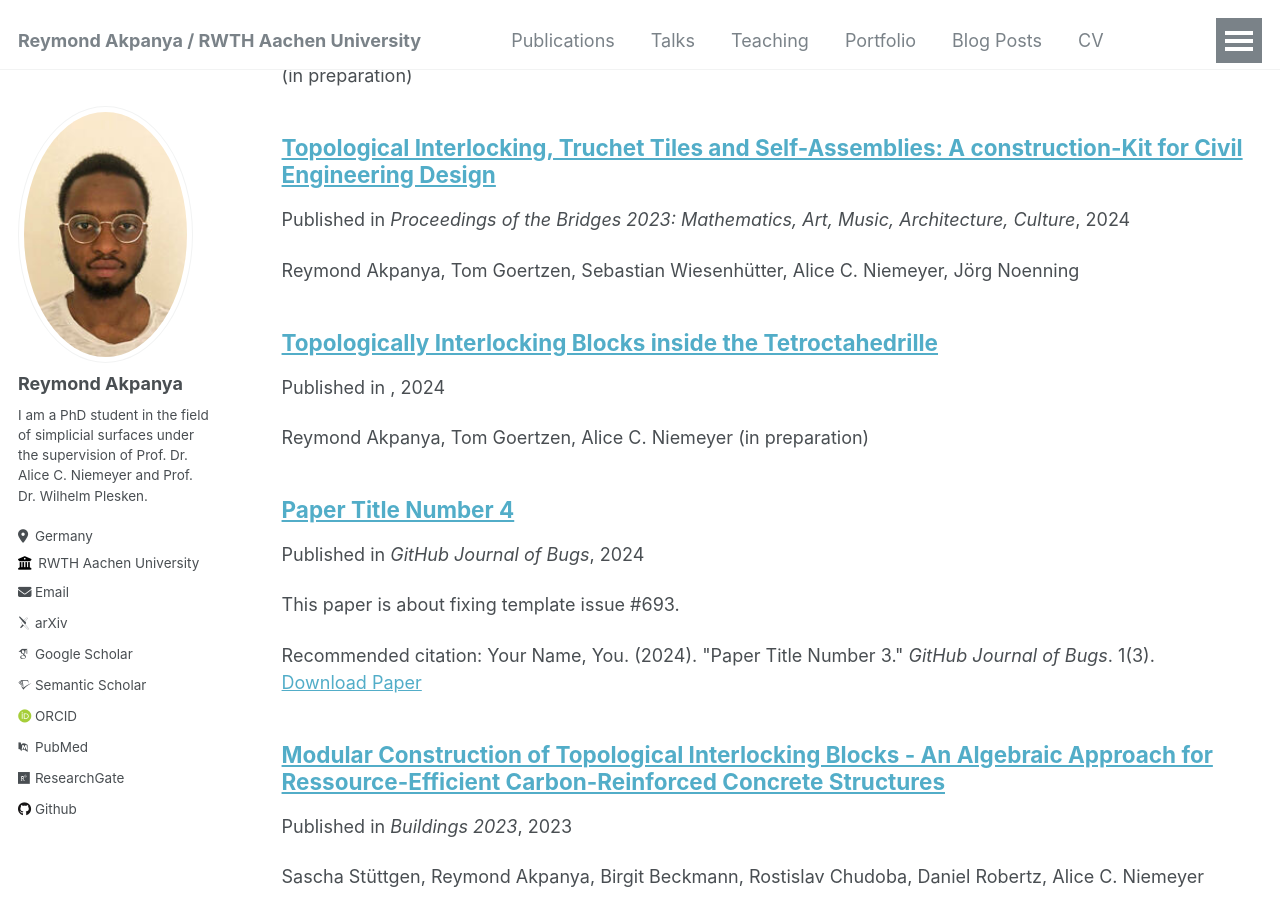
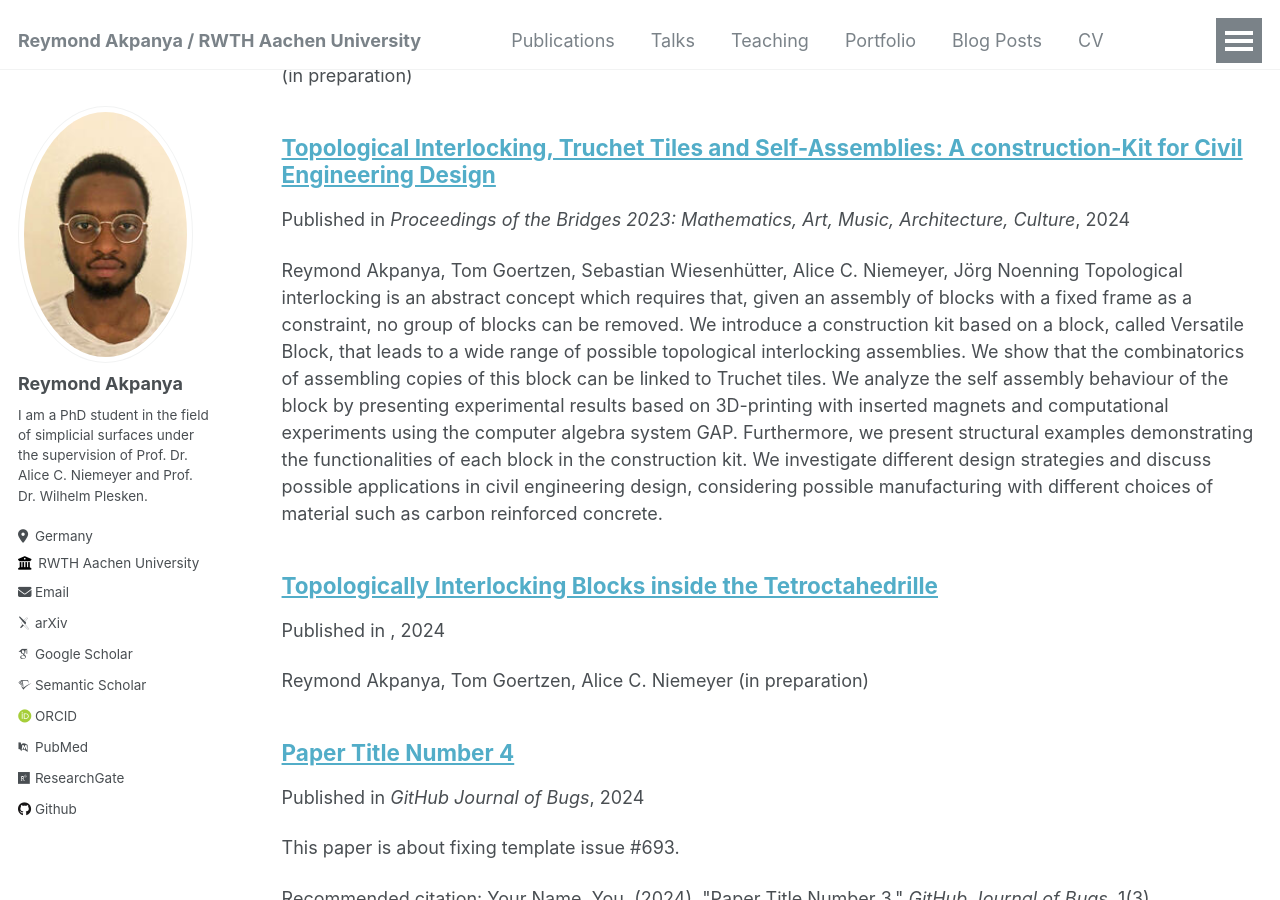
Before and after one commit to ReymondAkpanya/ReymondAkpanya.github.io, a Jekyll site: the page built from _pages/publications.md, in a window 1280 px wide and 900 px high, scrolled down 950 px. Built offline with Jekyll 4.4.1, drawn with Linux system fonts in a browser that asks for light colours; some web fonts are replaced.

Commit message:
abstract bridges

```diff
--- a/_publications/bridges2022.md
+++ b/_publications/bridges2022.md
@@ -2,7 +2,17 @@
 title: "Topological Interlocking, Truchet Tiles and Self-Assemblies: A construction-Kit for Civil Engineering Design"
 collection: publications
 permalink: /publication/bridges2022.md
-excerpt: 'Reymond Akpanya, Tom Goertzen, Sebastian Wiesenhütter, Alice C. Niemeyer, Jörg Noenning'
+excerpt: 'Reymond Akpanya, Tom Goertzen, Sebastian Wiesenhütter, Alice C. Niemeyer, Jörg Noenning
+Topological interlocking is an abstract concept which requires that, given an assembly of blocks
+ with a fixed frame as a constraint, no group of blocks can be removed. We introduce a construction
+ kit based on a block, called Versatile Block, that leads to a wide range of possible topological
+interlocking assemblies. We show that the combinatorics of assembling copies of this block can be linked
+ to Truchet tiles. We analyze the self assembly behaviour of the block by presenting experimental results
+ based on 3D-printing with inserted magnets and computational experiments using the computer algebra system
+ GAP. Furthermore, we present structural examples demonstrating the functionalities of each block in the
+construction kit. We investigate different design strategies and discuss possible applications in civil
+ engineering design, considering possible manufacturing with different choices of material such as carbon
+ reinforced concrete.'
 date: 2024-07-01
 venue: 'Proceedings of the Bridges 2023: Mathematics, Art, Music, Architecture, Culture'
 #slidesurl: 'http://academicpages.github.io/files/slides1.pdf'
```
